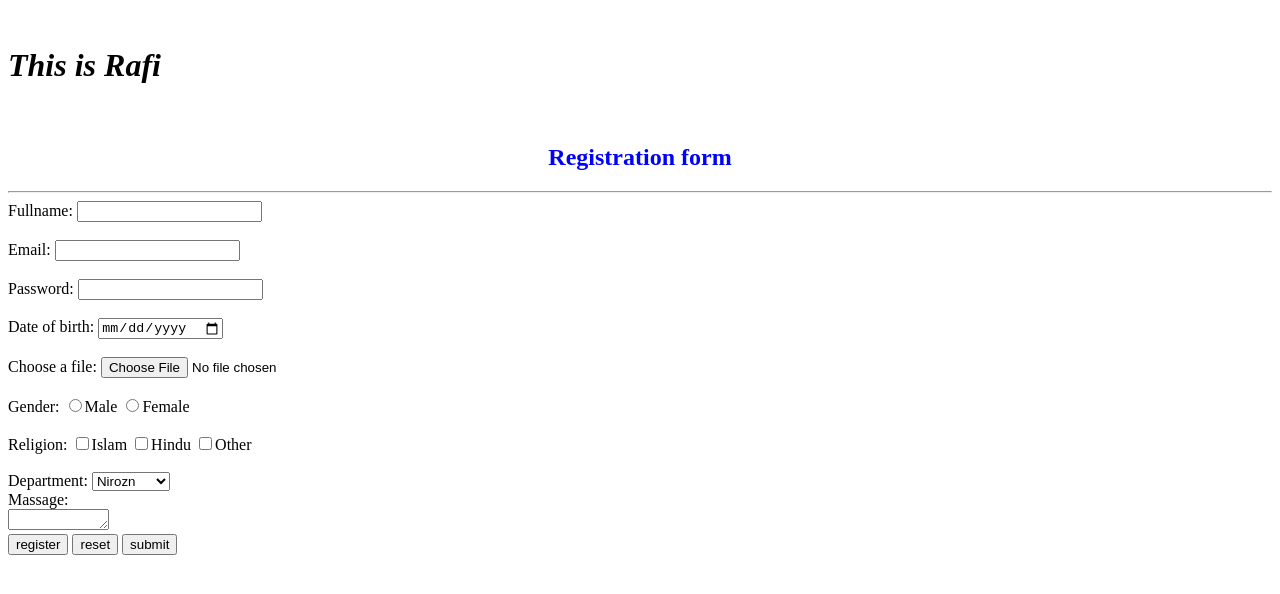
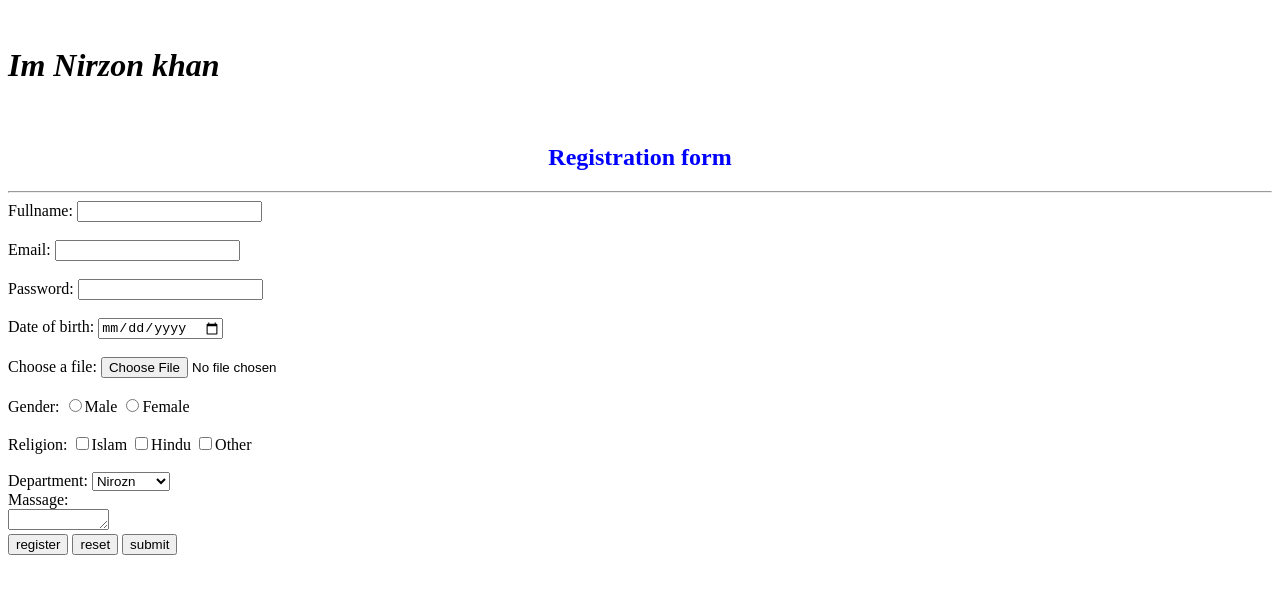
Before and after one commit to nirzon-kha9/index.html, a plain HTML site: page index.html in a window 1280 px wide. Drawn offline with Linux system fonts and the light colour scheme.

Commit message:
name add

```diff
--- a/index.html
+++ b/index.html
@@ -17,7 +17,7 @@
 	<body>
         <br>
     <h1>
-       <em>This is Rafi</em>
+       <em>Im Nirzon khan</em>
     </h1><br/>
 		<h2>Registration form</h2><hr>
 			<form>
```
